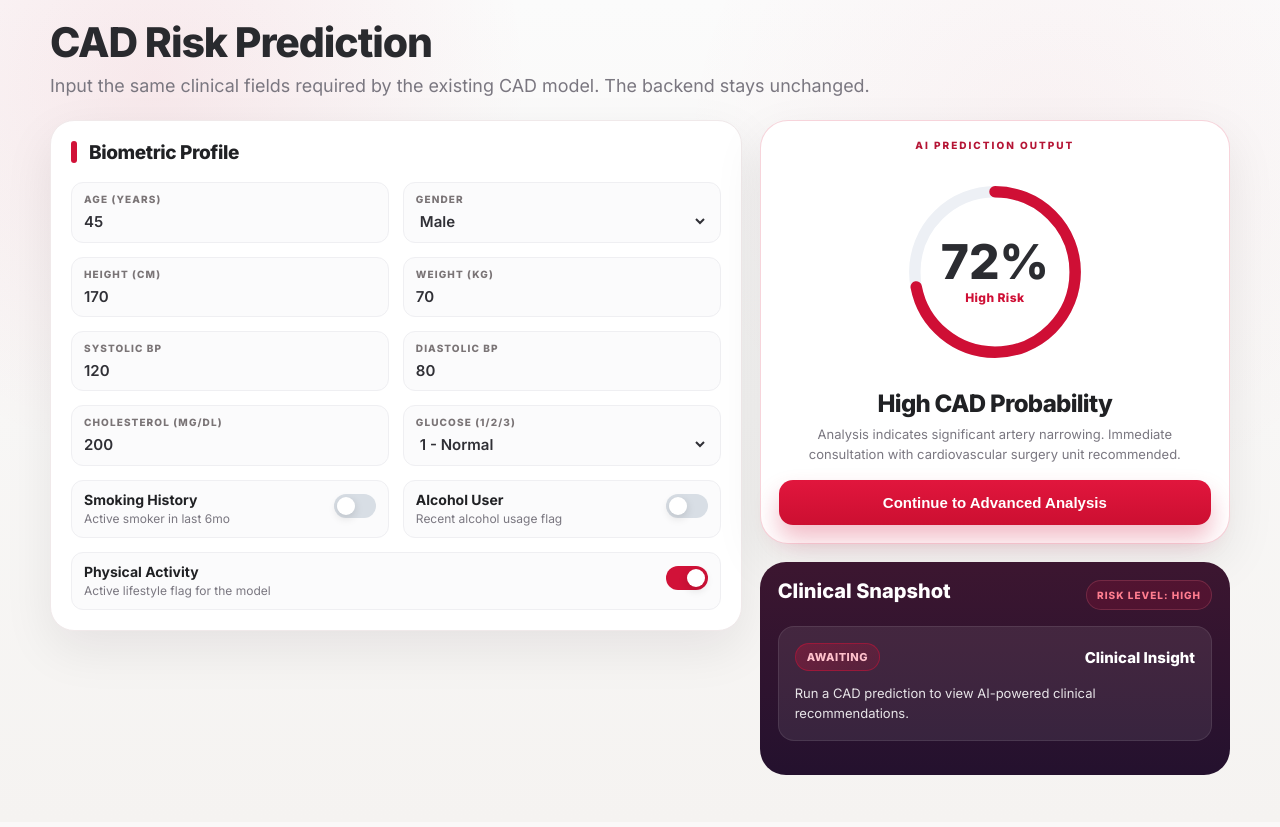
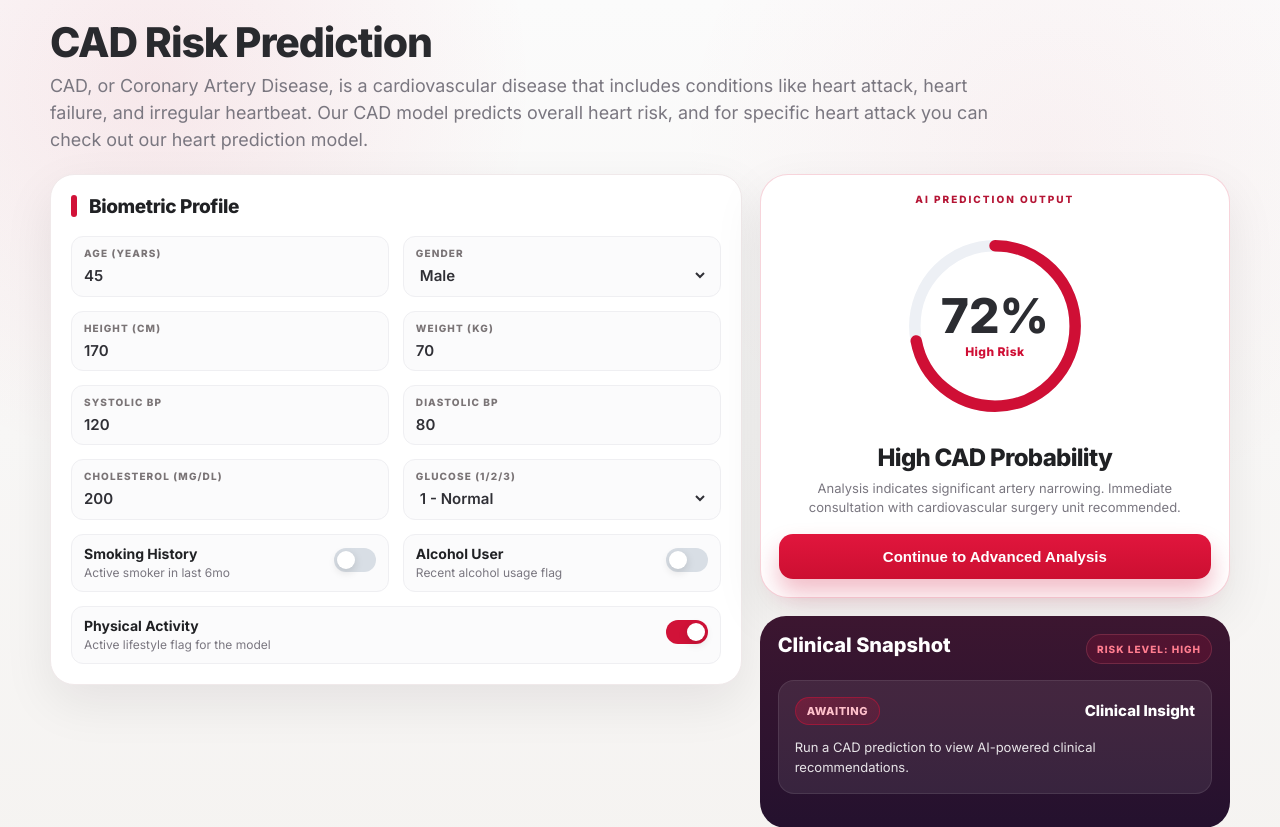
Before and after one commit to Samridhi-Agrawal100/Heart-Monitoring-and-Risk-Prediction, a Flask app: page /cad in a window 1280 px wide. Shown: the top 827 px of the page. Before the commit the page ends 775 px from the top, so only its background shows below. Run offline with Flask 3, Linux system fonts and the light colour scheme.

Commit message:
fix:ecg model loader

```diff
--- a/app.py
+++ b/app.py
@@ -192,6 +192,24 @@ def load_ecg_pytorch_model():
         return None, None, None, 'ecg_model.pth not found in project directories.'
 
     try:
+        label_map = load_ecg_labels(ECG_LABELS_PATH)
+        checkpoint = torch.load(ECG_PTH_PATH, map_location='cpu')
+
+        # Support checkpoints saved as raw state_dict or wrapped dicts.
+        if isinstance(checkpoint, dict) and 'state_dict' in checkpoint:
+            state_dict = checkpoint['state_dict']
+        else:
+            state_dict = checkpoint
+
+        if not isinstance(state_dict, dict):
+            return None, None, None, 'Invalid ECG checkpoint format: expected a state_dict.'
+
+        # Remove DataParallel prefix if present.
+        cleaned_state_dict = {}
+        for key, value in state_dict.items():
+            new_key = key[7:] if key.startswith('module.') else key
+            cleaned_state_dict[new_key] = value
+
         backbone = timm.create_model(
             'maxvit_base_tf_384.in1k',
             pretrained=False,
@@ -199,11 +217,23 @@ def load_ecg_pytorch_model():
             global_pool=''
         )
 
-        model = CustomMaxViT(backbone, 768, 4)
-        model.load_state_dict(torch.load(ECG_PTH_PATH, map_location='cpu'))
+        channels = getattr(backbone, 'num_features', 768)
+        num_classes = len(label_map) if label_map else 4
+        if 'head.weight' in cleaned_state_dict and hasattr(cleaned_state_dict['head.weight'], 'shape'):
+            num_classes = int(cleaned_state_dict['head.weight'].shape[0])
+
+        model = CustomMaxViT(backbone, channels, num_classes)
+        missing, unexpected = model.load_state_dict(cleaned_state_dict, strict=False)
+        if unexpected:
+            print(f"Warning: Unexpected ECG checkpoint keys: {unexpected}")
+        if missing:
+            print(f"Warning: Missing ECG checkpoint keys: {missing}")
+
         model.eval()
 
-        label_map = load_ecg_labels(ECG_LABELS_PATH)
+        if not label_map:
+            label_map = {index: str(index) for index in range(num_classes)}
+
         transform_pipeline = transforms.Compose([
             transforms.Resize((384, 384)),
             transforms.ToTensor(),
@@ -284,15 +314,16 @@ def parse_groq_explanation(raw_text):
         if line and line[0].isdigit() and '.' in line[:3]:
             # Remove number, dot, and asterisks from the line
             clean = line.split('.', 1)[1].strip() if '.' in line else line
-            clean = clean.replace('**', '').strip()
+            clean = clean.replace('**', '').replace('*', '').strip()
             if clean:
                 recommendations.append(clean)
         elif line and not any(line.startswith(str(i) + '.') for i in range(1, 10)):
             # This is part of the summary
-            summary_lines.append(line)
+            summary_lines.append(line.replace('**', '').replace('*', '').strip())
 
     # First 2-3 sentences for summary
     summary = ' '.join(summary_lines[:100]).strip()  # Take first part, limit length
+    summary = ' '.join(summary.split())
 
     return {
         'summary': summary[:300],  # Keep summary reasonably short
@@ -305,6 +336,9 @@ def build_cad_context_for_llm(input_data, pred, prob):
     pulse_pressure = input_data['ap_hi'] - input_data['ap_lo']
     bp_ratio = input_data['ap_hi'] / input_data['ap_lo'] if input_data['ap_lo'] else None
 
+    smoking_status = 'Yes' if int(input_data.get('smoke_raw', input_data.get('smoke', 0))) else 'No'
+    alcohol_status = 'Yes' if int(input_data.get('alco_raw', input_data.get('alco', 0))) else 'No'
+
     return {
         'age': input_data['age'],
         'gender': 'Male' if input_data['gender'] == 1 else 'Female',
@@ -316,13 +350,41 @@ def build_cad_context_for_llm(input_data, pred, prob):
         'pulse_pressure': round(pulse_pressure, 2),
         'bp_ratio': round(bp_ratio, 2) if bp_ratio is not None else None,
         'cholesterol': input_data['cholesterol'],
+        'cholesterol_raw': input_data.get('cholesterol_raw'),
         'gluc': input_data['gluc'],
+        'gluc_raw': input_data.get('gluc_raw'),
         'smoke': input_data['smoke'],
         'alco': input_data['alco'],
+        'smoking_status': smoking_status,
+        'alcohol_status': alcohol_status,
         'active': input_data['active'],
         'prediction': int(pred),
         'probability': round(float(prob) * 100, 2) if prob is not None else None,
+        'target_bp': '<120/80 mmHg',
+        'target_cholesterol': '<200 mg/dL (model level 1)',
+        'target_glucose': '<100 mg/dL fasting (model level 1)',
+        'target_activity': 'at least 150 min/week moderate activity',
     }
+
+
+def build_cad_recommendations(context):
+    recommendations = []
+
+    if context.get('smoking_status') == 'Yes':
+        recommendations.append('Stop smoking to reduce CAD risk.')
+
+    if context.get('alcohol_status') == 'Yes':
+        recommendations.append('Limit alcohol use to minimize its negative impact.')
+
+    recommendations.extend([
+        f'Keep blood pressure near {context.get("target_bp")} (current {context.get("ap_hi")}/{context.get("ap_lo")}).',
+        f'Keep cholesterol near {context.get("target_cholesterol")} (current model level {context.get("cholesterol")}).',
+        f'Keep fasting glucose near {context.get("target_glucose")} (current model level {context.get("gluc")}).',
+        f'Maintain physical activity at {context.get("target_activity")}.',
+        'Follow a lower-salt, lower-saturated-fat eating pattern daily.',
+    ])
+
+    return recommendations[:5]
 
 
 def explain_cad_prediction_with_groq(input_data, pred, prob):
@@ -337,12 +399,7 @@ def explain_cad_prediction_with_groq(input_data, pred, prob):
         return {
             'provider': 'local-fallback',
             'summary': fallback,
-            'recommendations': [
-                'Control blood pressure regularly.',
-                'Reduce saturated fat and salt intake.',
-                'Avoid smoking and limit alcohol.',
-                'Keep physical activity consistent.',
-            ],
+            'recommendations': build_cad_recommendations(context),
         }
 
     try:
@@ -352,31 +409,42 @@ def explain_cad_prediction_with_groq(input_data, pred, prob):
         )
 
         prompt = (
-            'You are a clinical AI analyzing coronary artery disease (CAD) risk. '
-            'IMPORTANT: Use ONLY the specific health metrics provided. Do NOT give generic "consult a doctor" advice when you can be specific. '
-            'Here are the specific metrics from this patient:\n'
-            f'- Age: {context.get("age")}\n'
-            f'- Blood Pressure: {context.get("ap_hi")}/{context.get("ap_lo")}\n'
-            f'- Cholesterol Level: {context.get("cholesterol")}\n'
-            f'- Glucose: {context.get("gluc")}\n'
-            f'- Smoking: {"Yes" if context.get("smoke") else "No"}\n'
-            f'- Alcohol Use: {"Yes" if context.get("alco") else "No"}\n'
-            f'- Physical Activity: {"Yes" if context.get("active") else "No"}\n'
-            f'- Risk Probability: {context.get("probability")}%\n\n'
-            'Based on THESE ACTUAL VALUES:\n'
-            '1. Explain briefly why the model predicted this CAD risk level\n'
-            '2. List 3-5 SPECIFIC actions tailored to THIS patient\'s actual risk factors\n'
-            '3. Be concrete and actionable with specific metrics\n'
-            'Do not say "consult a doctor" generically - give specific lifestyle and health targets.'
+            'You are a clinical explainer for a CAD risk dashboard. Use only the patient metrics below. '
+            'Write 1 clear plain-language summary paragraph and exactly 5 numbered actions. '
+            'Keep the total response around 150-210 words. '
+            'Do not use markdown bullets, bold text, headings, or extra commentary. '
+            'Do not say "consult a doctor" unless absolutely necessary. '
+            'Use the actual lifestyle flags exactly as written. '
+            'Smoking history and alcohol use are the real user inputs, not model features. '
+            'Only mention smoking cessation if Smoking history is Yes. '
+            'Only mention alcohol reduction if Alcohol Use is Yes. '
+            'If those flags are No, omit them entirely and do not comment on them. '
+            'If physical activity is Yes, say to maintain it and include the target range. '
+            'Whenever you mention blood pressure, cholesterol, or glucose, include safe target ranges and compare with current values. '
+            'Focus on concrete, patient-specific guidance using the values provided.\n'
+            f'Age: {context.get("age")}\n'
+            f'Blood Pressure: {context.get("ap_hi")}/{context.get("ap_lo")}\n'
+            f'Cholesterol Level (model): {context.get("cholesterol")}\n'
+            f'Cholesterol raw: {context.get("cholesterol_raw")} mg/dL\n'
+            f'Glucose (model): {context.get("gluc")}\n'
+            f'Glucose raw: {context.get("gluc_raw")} mg/dL\n'
+            f'Smoking history: {context.get("smoking_status")}\n'
+            f'Alcohol use: {context.get("alcohol_status")}\n'
+            f'Physical Activity: {"Yes" if context.get("active") else "No"}\n'
+            f'Target BP: {context.get("target_bp")}\n'
+            f'Target Cholesterol: {context.get("target_cholesterol")}\n'
+            f'Target Glucose: {context.get("target_glucose")}\n'
+            f'Target Activity: {context.get("target_activity")}\n'
+            f'Risk Probability: {context.get("probability")}%'
         )
 
         response = client.chat.completions.create(
             model=GROQ_MODEL,
             messages=[
-                {'role': 'system', 'content': 'You are a direct clinical advisor. Use the specific patient data provided. Never give generic advice when you can be concrete and specific. Be actionable.'},
+                {'role': 'system', 'content': 'You are a direct clinical advisor. Use the specific patient data provided. Be concrete, readable, and avoid generic advice.'},
                 {'role': 'user', 'content': prompt},
             ],
-            temperature=0.6,
+            temperature=0.45,
             max_tokens=300,
         )
 
@@ -391,12 +459,7 @@ def explain_cad_prediction_with_groq(input_data, pred, prob):
         return {
             'provider': 'local-fallback',
             'summary': f'{fallback} Groq explanation could not be loaded: {exc}',
-            'recommendations': [
-                'Control blood pressure regularly.',
-                'Reduce saturated fat and salt intake.',
-                'Avoid smoking and limit alcohol.',
-                'Keep physical activity consistent.',
-            ],
+            'recommendations': build_cad_recommendations(context),
         }
 
 
@@ -784,8 +847,12 @@ def predict_cad_route():
             'weight': float(data['weight']),
             'ap_hi': float(data['ap_hi']),
             'ap_lo': float(data['ap_lo']),
+            'cholesterol_raw': float(data['cholesterol']),
+            'gluc_raw': float(data['gluc']),
             'cholesterol': normalize_level_1_to_3(data['cholesterol'], mild_threshold=200, severe_threshold=240),
             'gluc': normalize_level_1_to_3(data['gluc'], mild_threshold=100, severe_threshold=126),
+            'smoke_raw': int(data['smoke']),
+            'alco_raw': int(data['alco']),
             'smoke': reverse_binary_flag(data['smoke']),
             'alco': reverse_binary_flag(data['alco']),
             'active': int(data['active'])
--- a/templates/cad.html
+++ b/templates/cad.html
@@ -12,11 +12,12 @@
 <body>
     <main class="cad-shell">
         <h1 class="cad-title">CAD Risk Prediction</h1>
-        <p class="cad-subtitle">Input the same clinical fields required by the existing CAD model. The backend stays unchanged.</p>
+        <p class="cad-subtitle">CAD, or Coronary Artery Disease, is a cardiovascular disease that includes conditions like heart attack, heart failure, and irregular heartbeat. Our CAD model predicts overall heart risk, and for specific heart attack you can check out our heart prediction model.</p>
 
         <div class="cad-grid">
             <section class="panel form-panel">
                 <div class="panel-heading">
+
                     <span class="panel-accent" aria-hidden="true"></span>
                     <h2>Biometric Profile</h2>
                 </div>
--- a/templates/index.html
+++ b/templates/index.html
@@ -68,7 +68,7 @@
                     </span>
                 </div>
                 <h3>Health History</h3>
-                <p>A 10-day overview of your cardiac telemetry, trends, and medication adherence logs.</p>
+                <p>A overview of your cardiac telemetry, trends, and medication adherence logs.</p>
             </article>
         </section>
 
```
Also changed, not shown: 1 other file.
